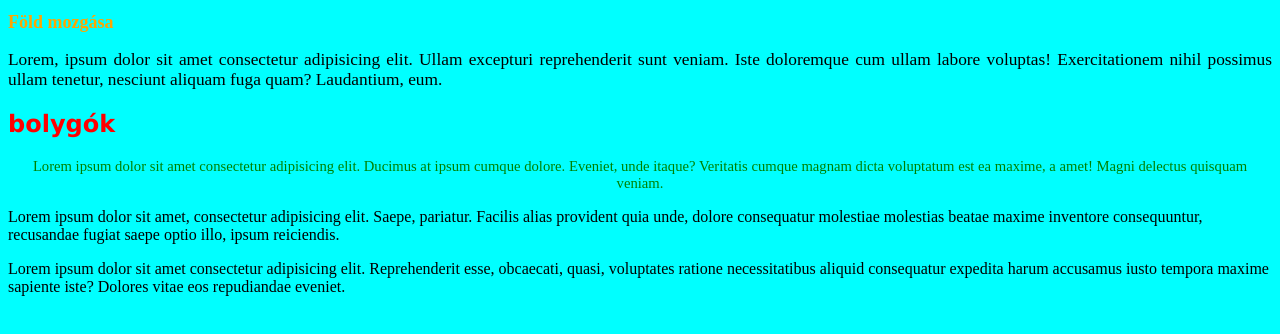
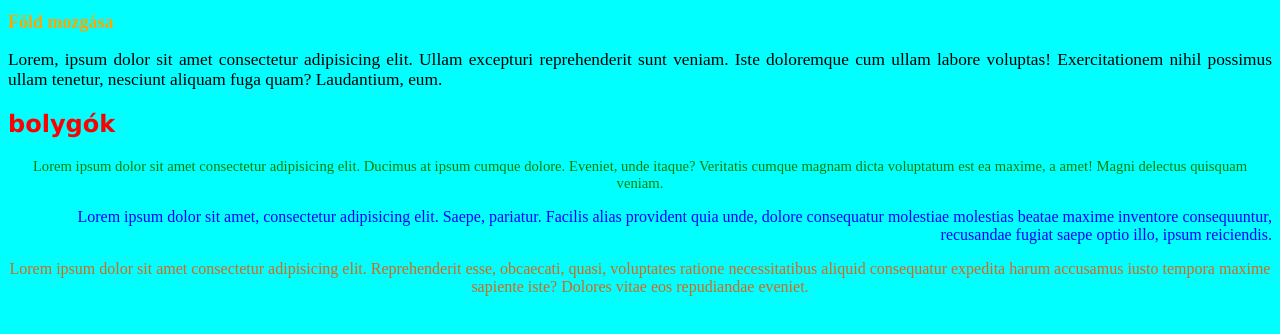
Before and after one commit to BigFootHUN/tesztek, a plain HTML site: page index.html in a window 1280 px wide. Drawn offline with Linux system fonts and the light colour scheme.

Commit message:
vegleges2

```diff
--- a/style.css
+++ b/style.css
@@ -18,3 +18,11 @@ h2{
     font-size: 11pt;
     color: green;
 }
+.egy{
+    text-align: right;
+    color: blue;
+}
+.ketto{
+    text-align: center;
+    color: chocolate;
+}
```
